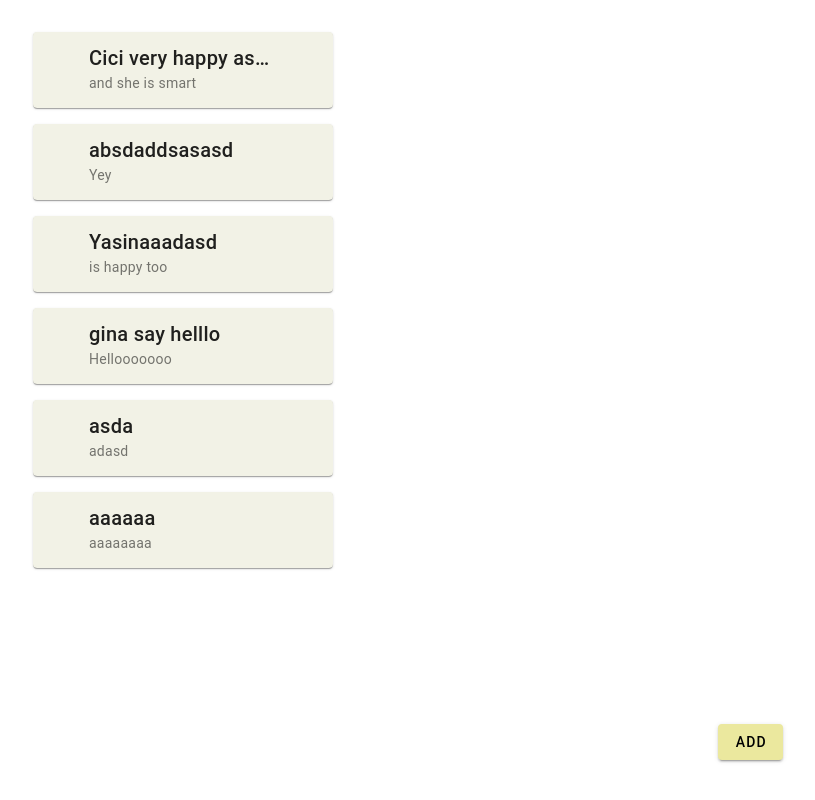
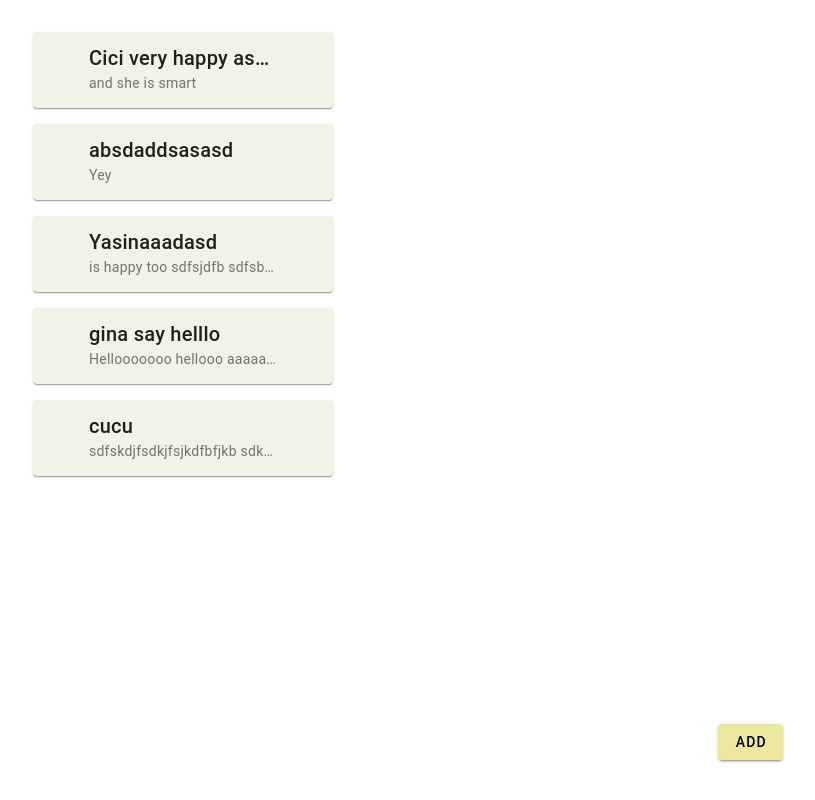
Before and after one commit to Crisaaaa/Notes, a Vue app: page / in a window 1280 px wide. Shown: the whole page, without its empty margins (457-1272 px from the left). Built offline with nearby package versions, Linux system fonts and the light colour scheme; data requests are answered from the project's data file.

Commit message:
permit multiple lines

```diff
--- a/notesDb.json
+++ b/notesDb.json
@@ -12,23 +12,18 @@
     },
     {
       "title": "Yasinaaadasd",
-      "content": "is happy too",
+      "content": "is happy too\nsdfsjdfb\nsdfsbjsdf",
       "id": 8
     },
     {
       "title": "gina say helllo",
-      "content": "Hellooooooo",
+      "content": "Hellooooooo\nhellooo\naaaaaaaa\naaaaaaaaaa\naaaaaaaaa\naaaaaaaaaaaaaaaaaaa",
       "id": 9
     },
     {
-      "title": "asda",
-      "content": "adasd",
+      "title": "cucu",
+      "content": "sdfskdjfsdkjfsjkdfbfjkb\nsdkfhskdjfbsdkfjbsdjf\nsjkdfsjkgbskjgbskgjbskgj",
       "id": 10
-    },
-    {
-      "title": "aaaaaa",
-      "content": "aaaaaaaa",
-      "id": 11
     }
   ]
 }
--- a/src/components/NoteNew.vue
+++ b/src/components/NoteNew.vue
@@ -12,12 +12,12 @@
           :style="{ minWidth: '250px', width: 'auto' }"
       ></v-text-field>
 
-      <v-text-field
+      <v-textarea
           v-model="content"
           label="Content"
           :style="{minHeight: '150px', minWidth: '500px'}"
 
-      ></v-text-field>
+      ></v-textarea>
 
       <v-btn color="#ebe89e" class="mt-2" type="submit" block>Create</v-btn>
     </v-form>
--- a/src/components/NoteShow.vue
+++ b/src/components/NoteShow.vue
@@ -24,12 +24,11 @@
               md="4"
               sm="6"
           >
-            <div @click="onFieldClick">
+            <div>
               <v-text-field
                   label="Title"
                   required
                   :style="{ minWidth: '250px', width: 'auto'}"
-                  :disabled="!isEditing"
                   v-model="localNote.title"
               ></v-text-field>
             </div>
@@ -40,14 +39,12 @@
               md="4"
               sm="6"
           >
-            <div @click="onFieldClick">
-              <v-text-field
+            <div>
+              <v-textarea
                   required
                   :style="{minHeight: '150px', minWidth: '500px'}"
-                  :disabled="!isEditing"
                   v-model="localNote.content"
-                  @click="onFieldClick"
-              ></v-text-field>
+              ></v-textarea>
             </div>
           </v-col>
 
@@ -63,12 +60,9 @@
         <v-btn
             text="Edit"
             color="primary"
-            @click="isEditing = true"
-            v-if="!isEditing"
         ></v-btn>
 
         <v-btn
-            v-if="isEditing"
             text="Save"
             color="green"
             @click="onSave"
@@ -85,7 +79,6 @@ export default {
   data() {
     return {
       localNote: null,
-      isEditing: false,
     }
   },
   watch: {
@@ -98,16 +91,10 @@ export default {
       note: Object
     },
     methods: {
-    onFieldClick() {
-      if (!this.isEditing) {
-        this.isEditing = true;
-      }
-    },
       onDialogUpdate(value) {
         this.$emit('update:dialog', value)
       },
       async onSave() {
-      this.isEditing = false;
         await axios.put(` http://localhost:3001/notes/${this.localNote.id}`, {
           title: this.localNote.title,
           content: this.localNote.content
```
Lines whose indentation alone changed are shown as unchanged.
